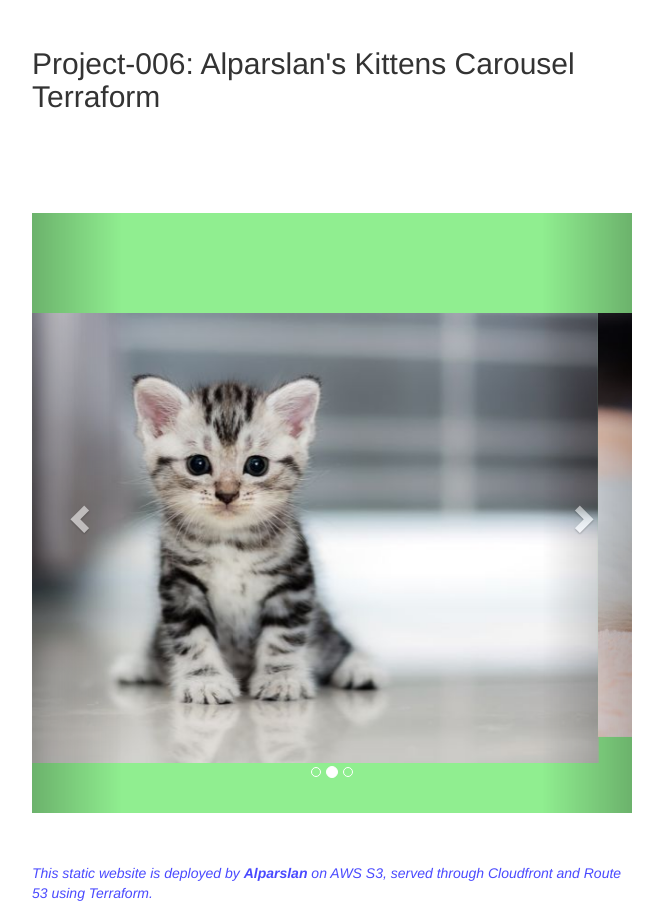
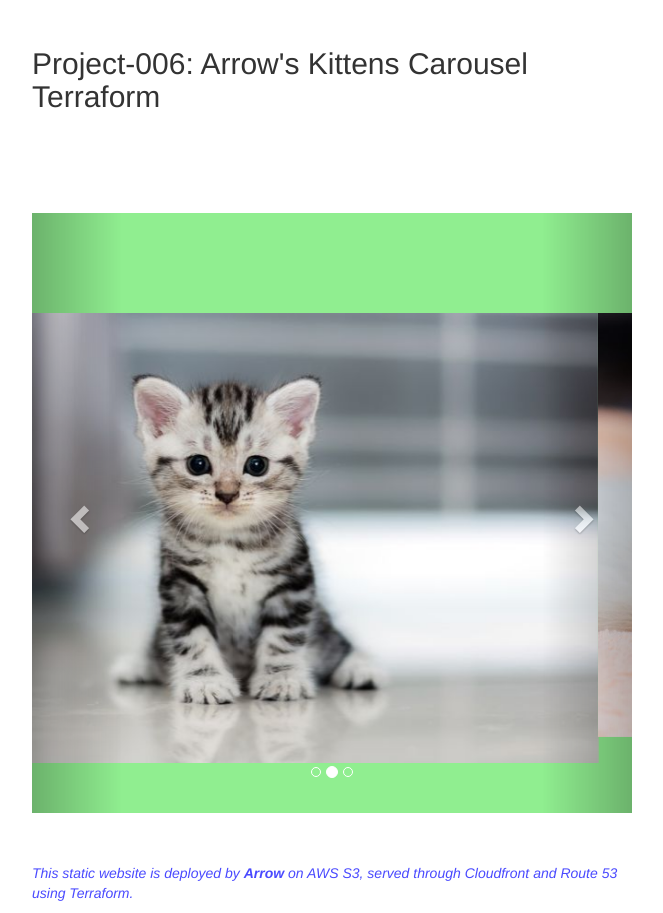
Before and after one commit to alparslanu6347/Project-006-kittens-Terraform, a plain HTML site: page static-web/index.html in a window 1280 px wide. Shown: the part 403-1316 px from the top of the page, without its empty margins (308-971 px from the left). Drawn offline with nearby package versions, Linux system fonts and the light colour scheme.

Commit message:
files updated

```diff
--- a/static-web/index.html
+++ b/static-web/index.html
@@ -4,7 +4,7 @@
 <head>
   <meta charset="UTF-8" />
   <meta name="viewport" content="width=device-width, initial-scale=1.0" />
-  <title>Alparslan Project - 006</title>
+  <title>Arrow Project - 006</title>
   <link rel="stylesheet" href="https://maxcdn.bootstrapcdn.com/bootstrap/3.4.1/css/bootstrap.min.css">
   <script src="https://ajax.googleapis.com/ajax/libs/jquery/3.5.1/jquery.min.js"></script>
   <script src="https://maxcdn.bootstrapcdn.com/bootstrap/3.4.1/js/bootstrap.min.js"></script>
@@ -44,7 +44,7 @@
 
   <div><img src="https://clarusway.com/wp-content/uploads/2020/06/clarusway_logo.png" /></div>
 
-  <h2> Project-006: Alparslan's Kittens Carousel Terraform</h2>
+  <h2> Project-006: Arrow's Kittens Carousel Terraform</h2>
 
   <div id="myCarousel" class="carousel slide" data-ride="carousel">
     <!-- Indicators -->
@@ -79,7 +79,7 @@
   </div>
 
 
-  <p class="footnote"><i>This static website is deployed by <b> Alparslan </b> on AWS S3, served through Cloudfront and Route 53 using Terraform.</i></p>
+  <p class="footnote"><i>This static website is deployed by <b> Arrow </b> on AWS S3, served through Cloudfront and Route 53 using Terraform.</i></p>
 </body>
 
 </html>
```
Also changed, not shown: 2 other files.
